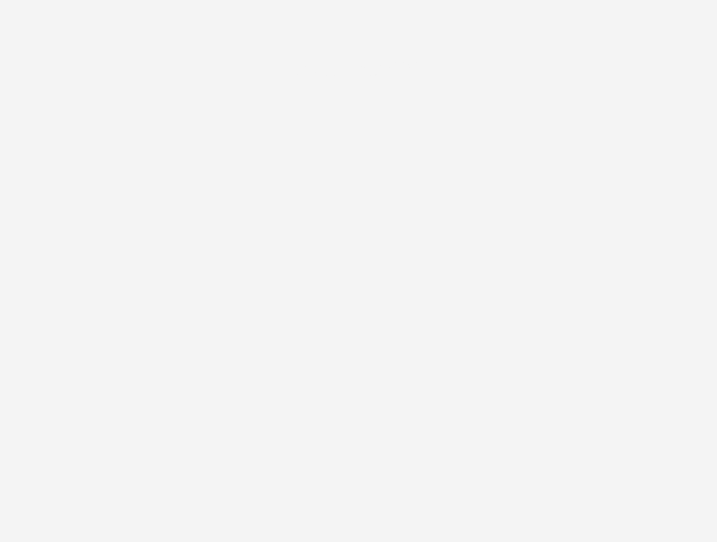
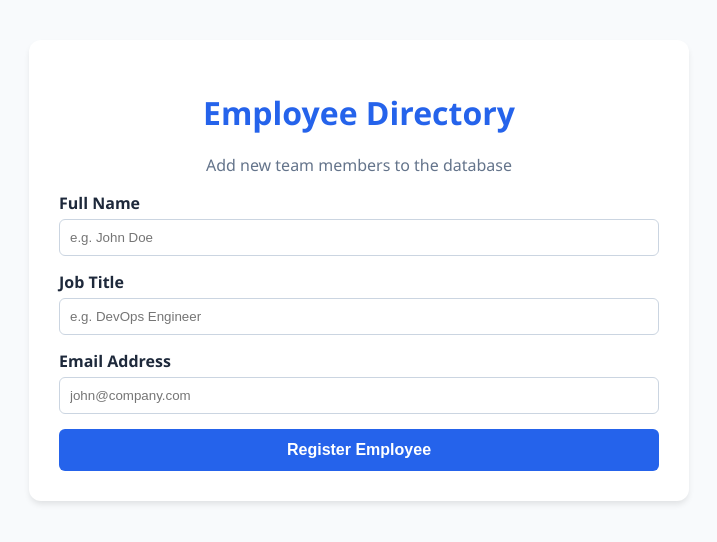
Before and after one commit to AreejMh57/Devops-presentation, a plain HTML site: page index.html in a window 1280 px wide. Shown: the whole page, without its empty margins (281-998 px from the left). Drawn offline with Linux system fonts and the light colour scheme.

Commit message:
change commit

```diff
--- a/index.html
+++ b/index.html
@@ -1,14 +1,107 @@
 <!DOCTYPE html>
-<html>
+<html lang="en">
 <head>
-    <title>DevOps Demo</title>
+    <meta charset="UTF-8">
+    <meta name="viewport" content="width=device-width, initial-scale=1.0">
+    <title>DevOps Operations Dashboard</title>
     <style>
-        body { text-align: center; font-family: sans-serif; background-color: #f4f4f4; }
-        h1 { color: #f4f4f4; margin-top: 50px; }
+        :root {
+            --primary-color: #2563eb;
+            --bg-color: #f8fafc;
+            --card-bg: #ffffff;
+            --text-color: #1e293b;
+        }
+
+        body {
+            font-family: 'Segoe UI', Tahoma, Geneva, Verdana, sans-serif;
+            background-color: var(--bg-color);
+            color: var(--text-color);
+            margin: 0;
+            display: flex;
+            flex-direction: column;
+            align-items: center;
+            padding: 40px;
+        }
+
+        .container {
+            width: 100%;
+            max-width: 600px;
+            background: var(--card-bg);
+            padding: 30px;
+            border-radius: 12px;
+            box-shadow: 0 4px 6px -1px rgba(0, 0, 0, 0.1);
+        }
+
+        h1 { color: var(--primary-color); margin-bottom: 20px; text-align: center; }
+
+        .status-badge {
+            background-color: #dcfce7;
+            color: #166534;
+            padding: 5px 12px;
+            border-radius: 20px;
+            font-size: 0.8rem;
+            font-weight: bold;
+            display: inline-block;
+            margin-bottom: 20px;
+        }
+
+        .form-group { margin-bottom: 15px; text-align: left; }
+
+        label { display: block; margin-bottom: 5px; font-weight: 600; }
+
+        input {
+            width: 100%;
+            padding: 10px;
+            border: 1px solid #cbd5e1;
+            border-radius: 6px;
+            box-sizing: border-box;
+        }
+
+        button {
+            width: 100%;
+            background-color: var(--primary-color);
+            color: white;
+            padding: 12px;
+            border: none;
+            border-radius: 6px;
+            cursor: pointer;
+            font-size: 1rem;
+            font-weight: 600;
+            transition: background 0.3s;
+        }
+
+        button:hover { background-color: #1d4ed8; }
+
+        .footer { margin-top: 20px; font-size: 0.8rem; color: #64748b; }
     </style>
 </head>
 <body>
-    <h1>Welcome</h1>
+
+    <div class="container">
+
+        <h1>Employee Directory</h1>
+        <p style="text-align: center; color: #64748b;">Add new team members to the database</p>
+
+        <form>
+            <div class="form-group">
+                <label>Full Name</label>
+                <input type="text" placeholder="e.g. John Doe">
+            </div>
+            <div class="form-group">
+                <label>Job Title</label>
+                <input type="text" placeholder="e.g. DevOps Engineer">
+            </div>
+            <div class="form-group">
+                <label>Email Address</label>
+                <input type="email" placeholder="john@company.com">
+            </div>
+            <button type="button">Register Employee</button>
+        </form>
+    </div>
+
+    <div class="footer">
+
+    </div>
 
 </body>
 </html>
```
